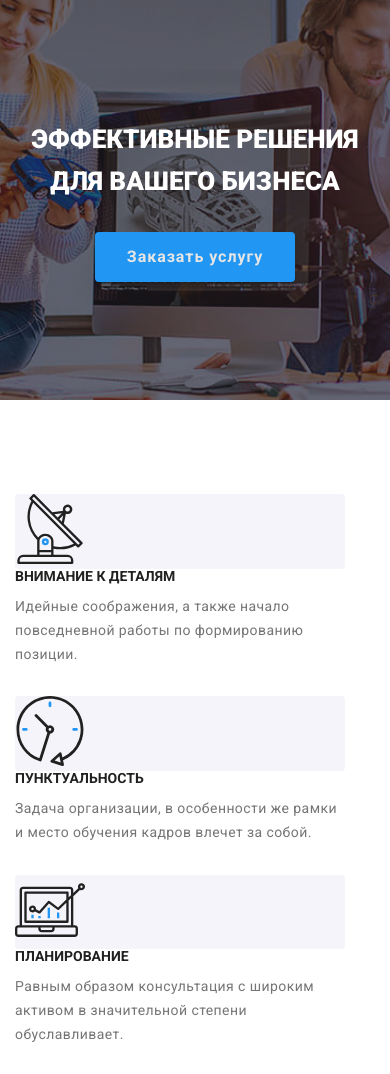
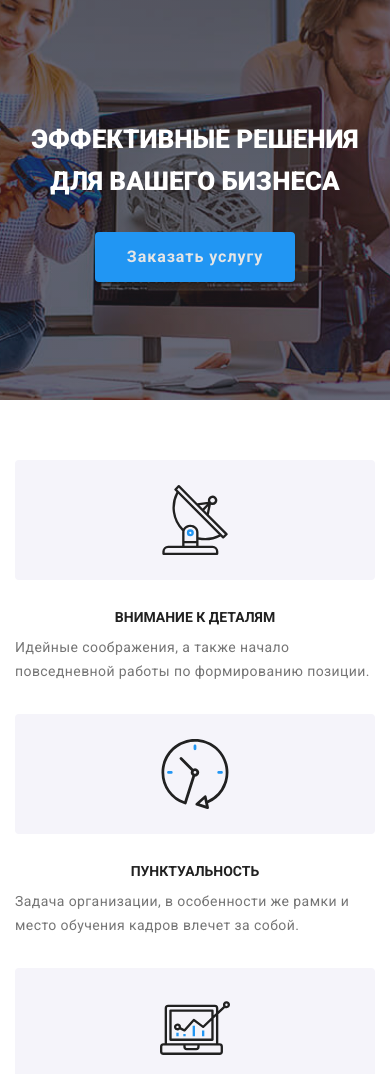
Before and after one commit to AnastasiyaLytvyn/goit-markup-hw-08, a plain HTML site: page index.html in a window 390 px wide. Shown: the top 1074 px of the page. Drawn offline with nearby package versions, Linux system fonts and the light colour scheme; files that its build step writes are made by us from their sources.

Commit message:
Додали стилі Mobile first

```diff
--- a/sass/base/_container.scss
+++ b/sass/base/_container.scss
@@ -4,4 +4,14 @@
   margin-left: auto;
   margin-right: auto;
   width: 100%;
+
+  @media screen and (min-width: 480px) {
+    max-width: 480px;
+  }
+  @media screen and (min-width: 768px) {
+    max-width: 768px;
+  }
+  @media screen and (min-width: 1200px) {
+    max-width: 1200px;
+  }
 }
--- a/sass/base/_reset.scss
+++ b/sass/base/_reset.scss
@@ -6,17 +6,21 @@ h5,
 h6,
 p,
 ul {
-    margin: 0;
+  margin: 0;
 }
 img {
-    display: block;
-    max-width: 100%;
-    height: auto;
+  display: block;
+  max-width: 100%;
+  height: auto;
 }
 .list {
-    list-style: none;
+  list-style: none;
 }
 .section {
+  padding-top: 60px;
+  padding-bottom: 60px;
+  @media screen and (min-width: 1200px) {
     padding-top: 94px;
     padding-bottom: 94px;
+  }
 }
--- a/sass/components/_benefits.scss
+++ b/sass/components/_benefits.scss
@@ -2,6 +2,10 @@
   padding-top: 0;
   padding-bottom: 94px;
   margin: 0;
+
+  @media screen and (max-width: 1200px) {
+    display: none;
+  }
 
   &__title {
     margin-bottom: 50px;
--- a/sass/components/_features.scss
+++ b/sass/components/_features.scss
@@ -1,22 +1,32 @@
 .features {
   &__list {
+    margin: 0;
+    padding: 0;
     display: flex;
     flex-wrap: wrap;
     gap: 30px;
-    margin: 0;
-    padding: 0;
   }
 
   &__item {
     padding: 0;
     width: 100%;
-  }
 
-  &__item:not(:last-child) {
-    margin-right: 30px;
+    @media screen and (min-width: 768px) {
+      width: calc((100% - 30px) / 2);
+    }
+    @media screen and (min-width: 1200px) {
+      width: calc((100% - 90px) / 4);
+    }
   }
 
   &__items {
+    display: flex;
+    justify-content: center;
+
+    padding-top: 25px;
+    padding-bottom: 25px;
+    margin-bottom: 30px;
+
     border-radius: 4px;
     background-color: #f5f4fa;
   }
@@ -30,6 +40,11 @@
     font-size: 14px;
     line-height: 1.14;
     text-transform: uppercase;
+    text-align: center;
+
+    @media screen and (min-width: 768px) {
+      text-align: left;
+    }
   }
 
   &__text {
```
Also changed, not shown: css/main.css, css/main.min.css, 2 other files.
